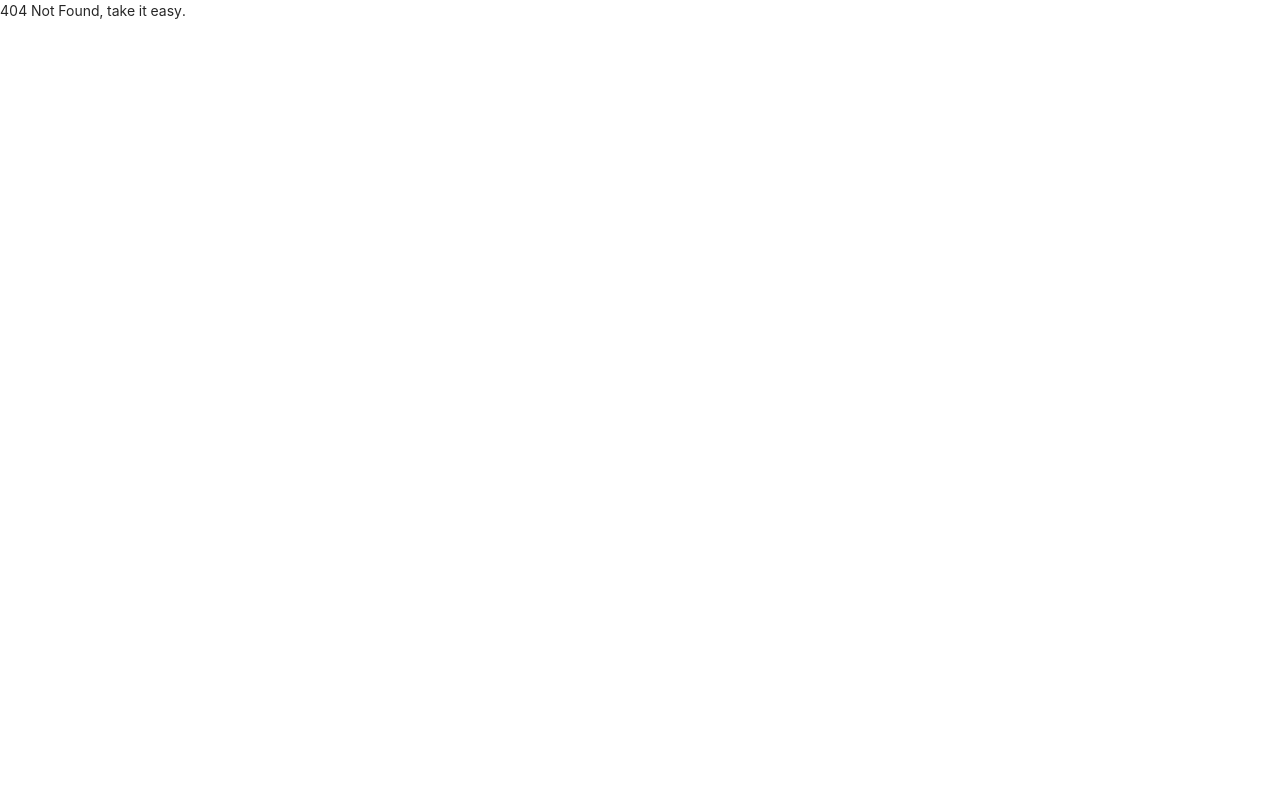
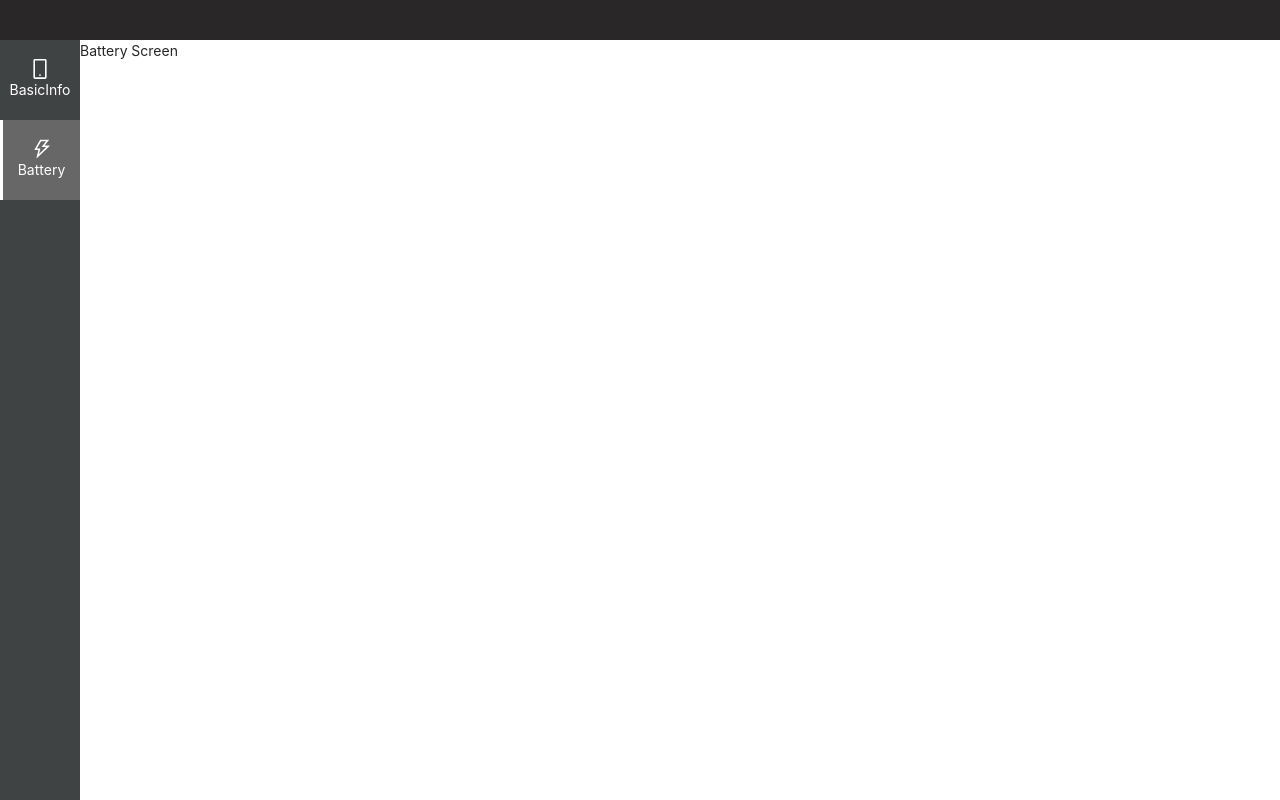
Before and after one commit to haluto/debugUI, a React app: page /debugUI/batteryscreen in a window 1280 px wide. Before the commit this address had no page. Built offline with nearby package versions, Linux system fonts and the light colour scheme.

Commit message:
make the sidebar can redirect.

```diff
--- a/src/components/BasicInfoScreen/DeviceChooserPanel.js
+++ b/src/components/BasicInfoScreen/DeviceChooserPanel.js
@@ -54,6 +54,10 @@ export default class DeviceChooserPanel extends React.Component {
     if (this.props.onDeviceSelected) {
       this.props.onDeviceSelected(value);
     }
+
+    // tell other screens the selected device.
+    let json = {device: value};
+    localStorage.setItem("debugUI_selected_device", JSON.stringify(json));
   }
 
   handleReloadButtonClick = () => {
@@ -62,6 +66,10 @@ export default class DeviceChooserPanel extends React.Component {
 
   componentDidMount = () => {
     this.getDevices();
+
+    // Each time reload the page, remove the selectedDevice in localstorage.
+    let json = {device: null};
+    localStorage.setItem("debugUI_selected_device", JSON.stringify(json));
   }
 
   render() {
--- a/src/components/BasicInfoScreen/DeviceControlPanel.js
+++ b/src/components/BasicInfoScreen/DeviceControlPanel.js
@@ -59,6 +59,7 @@ export default class DeviceControlPanel extends React.Component {
       data: data,
       success: (res) => {
         if (res.ok === 'ok') {
+          console.log(`get screen image: ${res.info}`);
           this.setState({
             imageSrc: res.info,
             loading: false
--- a/src/components/common/App.js
+++ b/src/components/common/App.js
@@ -3,15 +3,21 @@ import { Router, Route, Switch } from 'react-router-dom';
 import history from './history';
 
 import BasicInfoScreen from './BasicInfoScreen';
+import BatteryScreen from './BatteryScreen';
 
 
 export default class App extends Component {
 
   render() {
     return (
-      <div>
-        <BasicInfoScreen />
-      </div>
+      <Router history={history}>
+        <Switch>
+          <Route exact path="/" component={BasicInfoScreen}/>
+          <Route exact path="/debugUI" component={BasicInfoScreen}/>
+          <Route path="/debugUI/basicinfoscreen" component={BasicInfoScreen}/>
+          <Route path="/debugUI/batteryscreen" component={BatteryScreen}/>
+        </Switch>
+      </Router>
     );
   }
 }
--- /dev/null
+++ b/src/components/common/BatteryScreen.js
@@ -0,0 +1,26 @@
+import React, {Component} from 'react';
+import SideBar from './CommonComponents/SideBar';
+import '../../style/BatteryScreen.css';
+
+export default class BatteryScreen extends Component {
+  render() {
+    return (
+      <div className="battery-screen">
+        {/*Head bar*/}
+        <div className="battery-screen-head-bar">
+
+        </div>
+
+        {/*Side bar*/}
+        <div className="side-bar-area">
+          <SideBar fromScreen="BatteryScreen"/>
+        </div>
+
+        {/*Main area*/}
+        <div className="battery-area">
+          Battery Screen
+        </div>
+      </div>
+    );
+  }
+}
--- a/src/components/common/CommonComponents/SideBar.js
+++ b/src/components/common/CommonComponents/SideBar.js
@@ -1,20 +1,48 @@
 import React from 'react';
 import ReactDOM from 'react-dom';
+import { Redirect } from 'react-router-dom';
 
-import { MobileOutlined } from '@ant-design/icons';
+import { MobileOutlined, ThunderboltOutlined } from '@ant-design/icons';
 import './sidebar.css';
 
 export default class SideBar extends React.Component {
   state = {
-    gotoBasicInfo: false
+    gotoBasicInfoScreen: false,
+    gotoBatteryScreen: false
   };
+
+  handleItemClick = (screen) => {
+    if (this.props.fromScreen && this.props.fromScreen === screen) {
+      // Already in the selected screen, do nothing.
+      return;
+    }
+
+    switch (screen) {
+      case 'BasicInfoScreen':
+        this.setState({gotoBasicInfoScreen: true});
+        break;
+      case 'BatteryScreen':
+        this.setState({gotoBatteryScreen: true});
+        break;
+
+      default:
+        break;
+    }
+  }
 
   componentDidMount = () => {
     if (this.props.fromScreen) {
       switch (this.props.fromScreen) {
         case 'BasicInfoScreen':
         {
-          let ele = ReactDOM.findDOMNode(this.refs.basicInfoRef);
+          let ele = ReactDOM.findDOMNode(this.refs.BasicInfoScreenRef);
+          ele.className = 'side-bar-item-selected';
+        }
+        break;
+
+        case 'BatteryScreen':
+        {
+          let ele = ReactDOM.findDOMNode(this.refs.BatteryScreenRef);
           ele.className = 'side-bar-item-selected';
         }
         break;
@@ -26,11 +54,23 @@ export default class SideBar extends React.Component {
   }
 
   render() {
+    if (this.state.gotoBasicInfoScreen) {
+      return (<Redirect to="/debugUI/basicinfoscreen"/>);
+    }
+    if (this.state.gotoBatteryScreen) {
+      return (<Redirect to="/debugUI/batteryscreen"/>);
+    }
+
     return (
       <div>
-        <div className="side-bar-item" ref="basicInfoRef">
+        <div className="side-bar-item" ref="BasicInfoScreenRef" onClick={(e) => this.handleItemClick("BasicInfoScreen", e)}>
           <MobileOutlined className="side-bar-item-icon" />
           <div className="side-bar-item-text">BasicInfo</div>
+        </div>
+
+        <div className="side-bar-item" ref="BatteryScreenRef" onClick={(e) => this.handleItemClick("BatteryScreen", e)}>
+          <ThunderboltOutlined className="side-bar-item-icon" />
+          <div className="side-bar-item-text">Battery</div>
         </div>
 
       </div>
--- a/src/routes/index.js
+++ b/src/routes/index.js
@@ -11,6 +11,7 @@ class MRoute extends Component {
       <Router history={history}>
         <Switch>
           <Route exact path="/" component={App}/>
+          <Route path="/debugUI" component={App}/>
           <Route component={NoMatch}/>
         </Switch>
       </Router>
--- /dev/null
+++ b/src/style/BatteryScreen.css
@@ -0,0 +1,40 @@
+:root {
+  --head-bar-height: 40px;
+  --sidebar-width: 80px;
+}
+
+.battery-screen {
+  height: 100%;
+}
+
+/***************************************
+Head bar.
+****************************************/
+.battery-screen-head-bar {
+  background-color: rgb(41, 39, 39);
+  width: 100%;
+  height: var(--head-bar-height);
+  min-width: 600px;
+  position: fixed;
+}
+
+/***************************************
+Side bar.
+****************************************/
+.side-bar-area {
+  height: 100%;
+  background-color: rgb(64,67,67);
+  width: var(--sidebar-width);
+  margin-top: var(--head-bar-height);
+  position: fixed;
+}
+
+/***************************************
+Main area.
+****************************************/
+.battery-area {
+  width: 100%;
+  height: 100%;
+  padding-top: var(--head-bar-height);
+  padding-left: var(--sidebar-width);
+}
```
Also changed, not shown: 1 other file (tests, documents, lock files or other folders).
